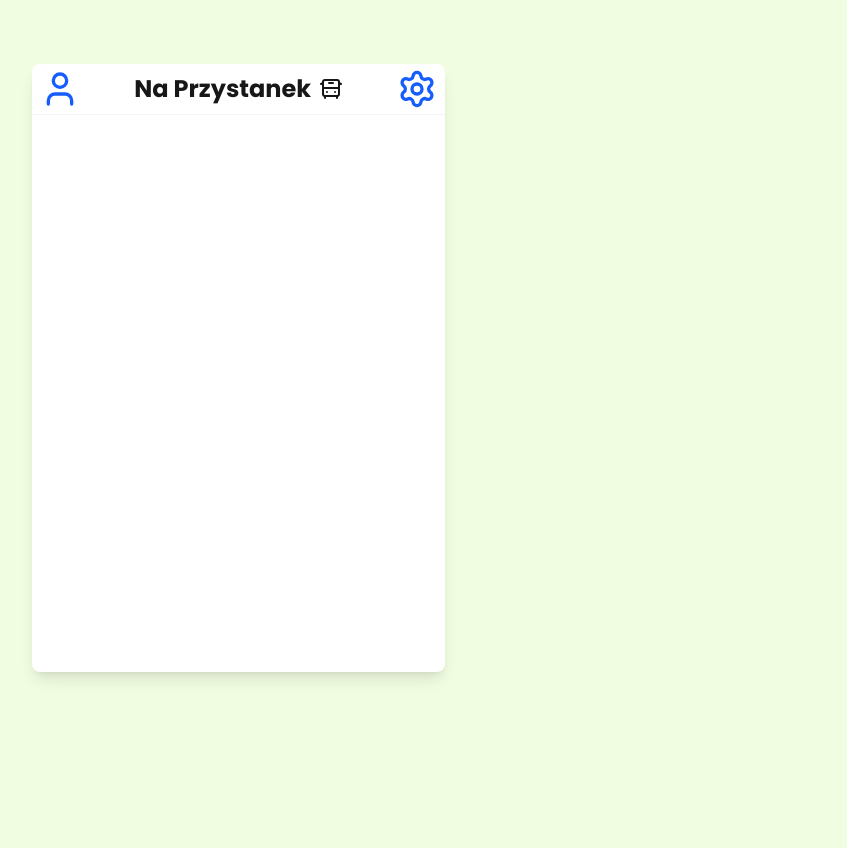
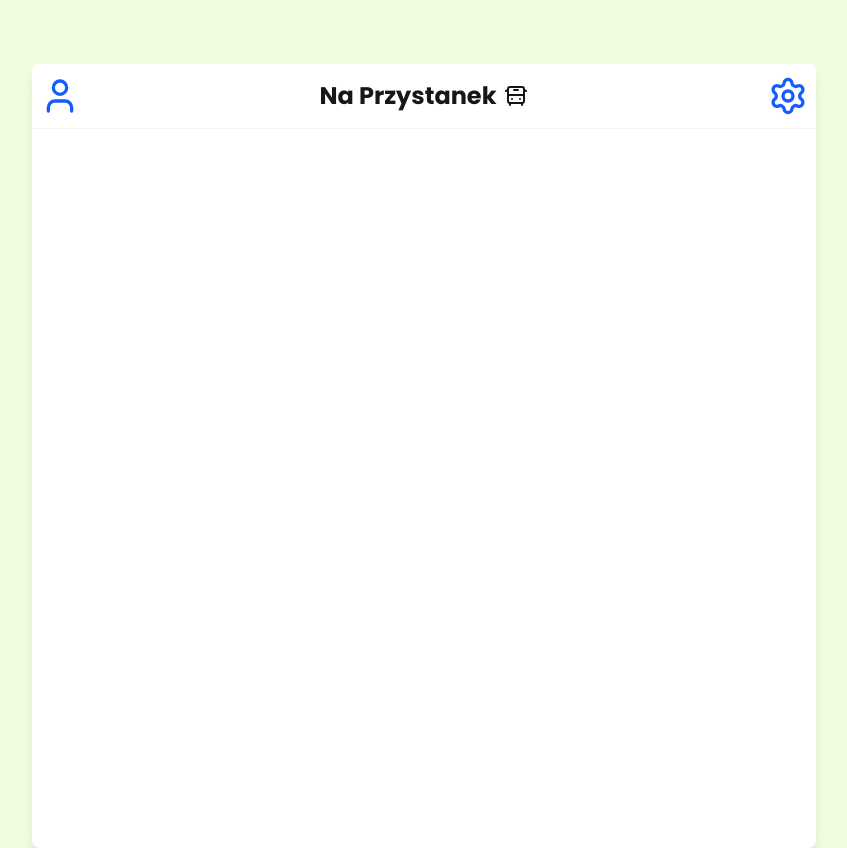
Before and after one commit to msiemienski/Projekt-Zespolowy-NaPrzystanek, a Next.js app in the folder frontend/: page / in a window 1280 px wide. Shown: the whole page, without its empty margins (32-879 px from the left). Before the commit the page ends 800 px from the top, so only its background shows below. Built offline with nearby package versions, Linux system fonts and the light colour scheme.

Commit message:
proporcjonalny resize Main zoom

```diff
--- a/frontend/src/components/Main.js
+++ b/frontend/src/components/Main.js
@@ -2,7 +2,7 @@ import { Settings, User, BusFront } from 'lucide-react';
 
 export default function Main() {
   return (
-    <div className="bg-white w-1/3 h-4/5 m-6 rounded-lg shadow-lg">
+    <div className="bg-white w-auto h-auto min-w-196 min-h-196 max-w-2xl max-h-[800px] m-6 rounded-lg shadow-lg">
         <div className="flex flex-row items-center justify-between h-1/12 p-2 border-b border-gray-100">
           <button className="p-0 w-fit h-fit hover:opacity-70 transition cursor-pointer">
             <User className="w-10 h-10 text-blue-600"/>
```
